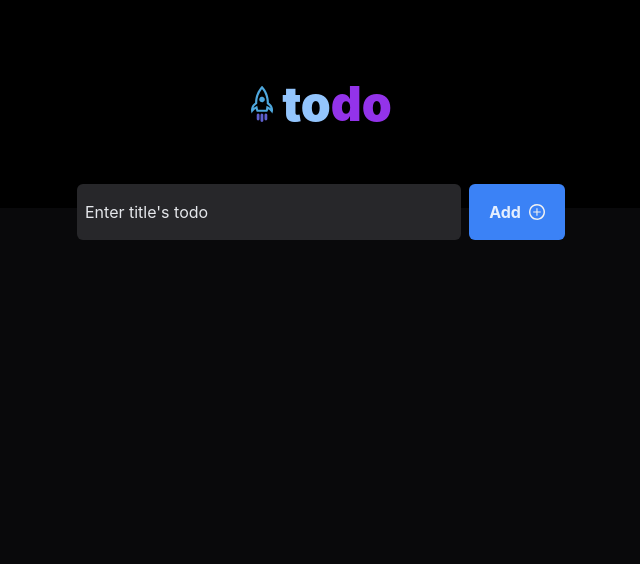
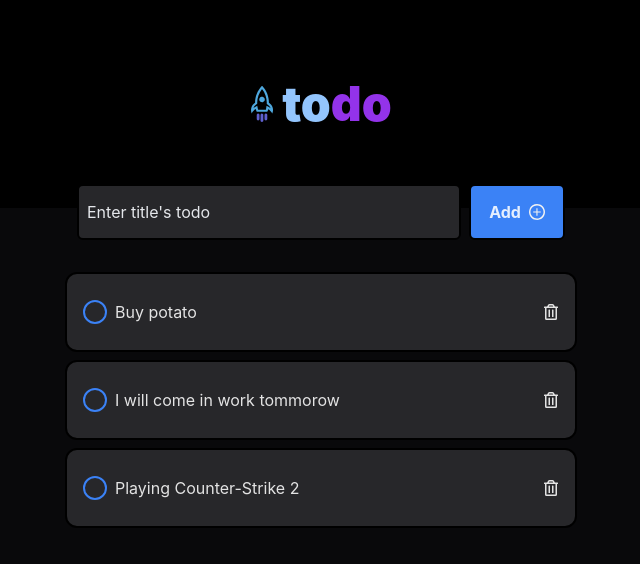
Before and after one commit to NoOseGG/todos, a React (Vite) app: page / in a window 1280 px wide. Shown: the top 564 px of the page, without its empty margins (319-959 px from the left). Built offline with nearby package versions, Linux system fonts and the light colour scheme.

Commit message:
added todo item, added logic in added and delete todo

```diff
--- a/package.json
+++ b/package.json
@@ -11,7 +11,8 @@
   },
   "dependencies": {
     "react": "^18.2.0",
-    "react-dom": "^18.2.0"
+    "react-dom": "^18.2.0",
+    "react-icons": "^5.0.1"
   },
   "devDependencies": {
     "@types/react": "^18.2.66",
--- a/src/components/Todos/Input/Input.tsx
+++ b/src/components/Todos/Input/Input.tsx
@@ -1,14 +1,33 @@
-import React from "react";
+import React, { ChangeEvent, useState } from "react";
 import plus from "../../../assets/plus.svg";
 
-const Input: React.FC = () => {
+interface Props {
+  handleAddTodo: (query: string) => void;
+}
+
+const Input: React.FC<Props> = ({ handleAddTodo }) => {
+  const [query, setQuery] = useState("");
+
+  const handleChangeInput = (event: ChangeEvent<HTMLInputElement>) => {
+    setQuery(event.target.value);
+  };
+
+  const handleClick = () => {
+    handleAddTodo(query);
+    setQuery("");
+  };
+
   return (
-    <div className="flex items-center justify-center absolute -top-6 gap-2">
+    <div className="w-full flex items-center justify-center absolute -top-6 gap-2">
       <input
-        className="w-96 h-14 pl-2 bg-zinc-800 border-0 rounded-md placeholder:text-gray-200"
+        className="w-96 h-14 pl-2 bg-zinc-800 border-2 border-black rounded-md placeholder:text-gray-200"
         placeholder={`Enter title's todo`}
+        onChange={handleChangeInput}
       />
-      <button className="w-24 h-14 bg-blue-500 border-0 rounded-md hover:bg-blue-400">
+      <button
+        className="w-24 h-14 bg-blue-500 border-2 border-black rounded-md hover:bg-blue-400"
+        onClick={() => handleClick()}
+      >
         <div className="h-full w-full flex items-center justify-center gap-2">
           <span className="font-bold">Add</span>
           <img className="h-4 w-4" src={plus} alt="plus" />
--- /dev/null
+++ b/src/components/Todos/ListOfTodos/ListOfTodos.tsx
@@ -0,0 +1,22 @@
+import React, { useState } from "react";
+import { ITodo } from "../../../interfaces/interfaces";
+import { TodoItem } from "../TodoItem/TodoItem";
+
+interface Props {
+  todos: ITodo[];
+  handleDeleteTodo: (id: number) => void;
+}
+
+const ListOfTodos: React.FC<Props> = ({ todos, handleDeleteTodo }) => {
+  console.log(`list of todos => ${todos}`);
+
+  return (
+    <div className="w-2/4 h-auto mt-16 flex flex-col gap-2">
+      {todos.map((todo) => (
+        <TodoItem todo={todo} key={todo.id} handleDeleteTodo={handleDeleteTodo}/>
+      ))}
+    </div>
+  );
+};
+
+export { ListOfTodos };
--- /dev/null
+++ b/src/components/Todos/TodoItem/TodoItem.tsx
@@ -0,0 +1,22 @@
+import React from "react";
+import { ITodo } from "../../../interfaces/interfaces";
+import { FaRegTrashAlt } from "react-icons/fa";
+
+interface Props {
+  todo: ITodo;
+  handleDeleteTodo: (id: number) => void;
+}
+
+const TodoItem: React.FC<Props> = ({ todo, handleDeleteTodo }) => {
+  console.log(todo);
+
+  return (
+    <div className="w-full h-20 p-4 bg-zinc-800 flex items-center border-2 border-black rounded-xl gap-2">
+      <span className="w-6 h-6 border-2 border-blue-500 rounded-full"></span>
+      <div className="text-base grow">{todo.title}</div>
+      <FaRegTrashAlt className="cursor-pointer" onClick={() => handleDeleteTodo(todo.id)}/>
+    </div>
+  );
+};
+
+export { TodoItem };
--- a/src/components/Todos/Todos.tsx
+++ b/src/components/Todos/Todos.tsx
@@ -1,10 +1,43 @@
-import React from "react";
+import React, { ChangeEvent, useState } from "react";
 import { Input } from "./Input/Input";
+import { ListOfTodos } from "./ListOfTodos/ListOfTodos";
+import { ITodo } from "../../interfaces/interfaces";
 
 const Todos: React.FC = () => {
+  const [todos, setTodos] = useState<ITodo[]>([
+    {
+      id: 1,
+      title: "Buy potato",
+    },
+    {
+      id: 2,
+      title: "I will come in work tommorow",
+    },
+    {
+      id: 3,
+      title: "Playing Counter-Strike 2",
+    },
+  ]);
+
+  const handleAddTodo = (query: string) => {
+    const newTodos = [
+      ...todos,
+      { id: Math.floor(Math.random() * 1000), title: query },
+    ];
+    setTodos(newTodos);
+  };
+
+  const handleDeleteTodo = (id: number) => {
+    const newTodos = todos.filter((todo) => todo.id !== id);
+    setTodos(newTodos);
+  };
+
   return (
     <div className="w-full h-full bg-zinc-950 flex items-start justify-center relative">
-      <Input />
+      <Input handleAddTodo={handleAddTodo} />
+      <div className="w-4/5 h-full mx-auto flex justify-center">
+        <ListOfTodos todos={todos} handleDeleteTodo={handleDeleteTodo} />
+      </div>
     </div>
   );
 };
--- a/src/index.css
+++ b/src/index.css
@@ -1,7 +1,8 @@
-@import-normalize;
+/* @import-normalize; */
 @tailwind base;
 @tailwind components;
 @tailwind utilities;
+@import "./styles/reset.css";
 
 :root {
   font-family: Inter, system-ui, Avenir, Helvetica, Arial, sans-serif;
--- /dev/null
+++ b/src/interfaces/interfaces.ts
@@ -0,0 +1,4 @@
+export interface ITodo {
+    id: number;
+    title: string;
+}
--- /dev/null
+++ b/src/styles/reset.css
@@ -0,0 +1,109 @@
+* {
+  padding: 0px;
+  margin: 0px;
+  border: none;
+}
+
+*,
+*::before,
+*::after {
+  box-sizing: border-box;
+}
+
+/* Links */
+
+a,
+a:link,
+a:visited {
+  text-decoration: none;
+}
+
+a:hover {
+  text-decoration: none;
+}
+
+/* Common */
+
+aside,
+nav,
+footer,
+header,
+section,
+main {
+  display: block;
+}
+
+h1,
+h2,
+h3,
+h4,
+h5,
+h6,
+p {
+  font-size: inherit;
+  font-weight: inherit;
+}
+
+ul,
+ul li {
+  list-style: none;
+}
+
+img {
+  vertical-align: top;
+}
+
+img,
+svg {
+  max-width: 100%;
+  height: auto;
+}
+
+address {
+  font-style: normal;
+}
+
+/* Form */
+
+input,
+textarea,
+button,
+select {
+  font-family: inherit;
+  font-size: inherit;
+  color: inherit;
+  background-color: transparent;
+}
+
+input::-ms-clear {
+  display: none;
+}
+
+button,
+input[type="submit"] {
+  display: inline-block;
+  box-shadow: none;
+  background-color: transparent;
+  background: none;
+  cursor: pointer;
+}
+
+input:focus,
+input:active,
+button:focus,
+button:active {
+  outline: none;
+}
+
+button::-moz-focus-inner {
+  padding: 0;
+  border: 0;
+}
+
+label {
+  cursor: pointer;
+}
+
+legend {
+  display: block;
+}
```
Also changed, not shown: 1 other file (tests, documents, lock files or other folders).
